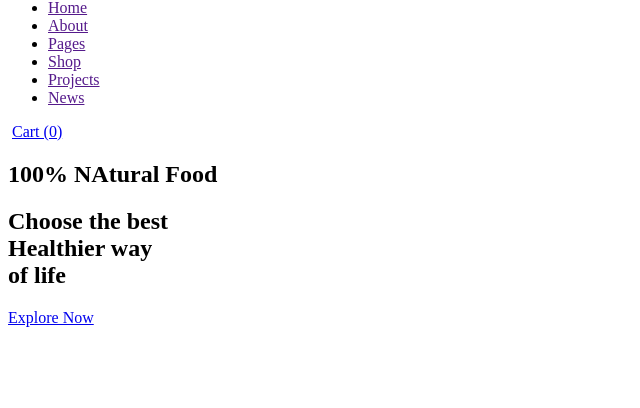
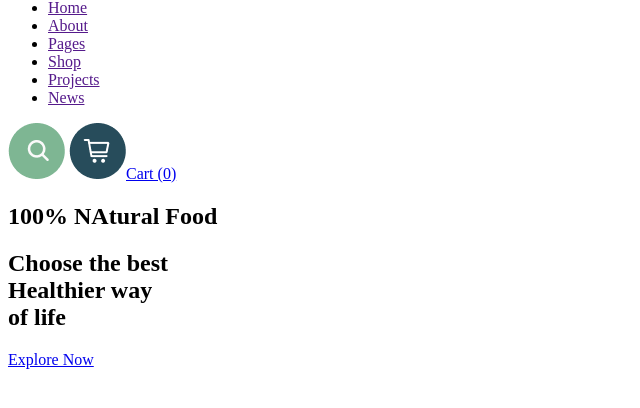
Before and after one commit to Asuka-Aozora/Organick, a plain HTML site: page home.html in a window 1280 px wide. Shown: the part 252-660 px from the top of the page, without its empty margins (0-640 px from the left). Drawn offline with Linux system fonts and the light colour scheme.

Commit message:
masukin link imagers

```diff
--- a/home.html
+++ b/home.html
@@ -22,8 +22,8 @@
             </ul>
            </div>
            <div class="cart">
-            <a href="#"><img src="" alt=""></a>
-            <a href="#"><img src="" alt="">Cart (0)</a>
+            <a href="#"><img src="images/Search-Icon.png" alt=""></a>
+            <a href="#"><img src="images/Cart-Icon.png" alt="">Cart (0)</a>
            </div>
         </nav>
         <section>
```
